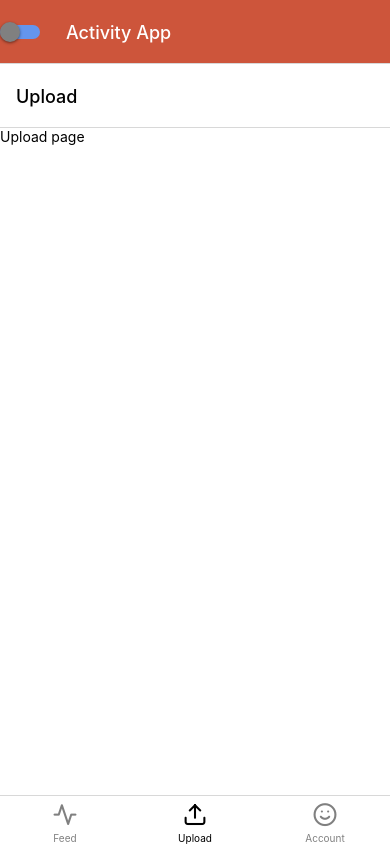
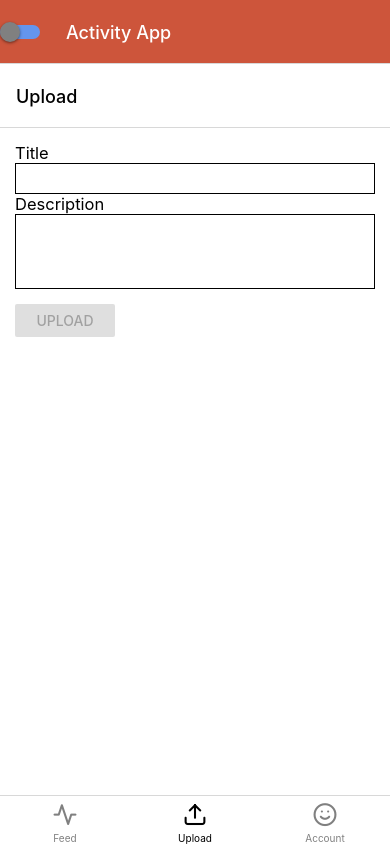
Before and after one commit to CameronDeMarco/CS-304, a React Native app: screen /Upload in a window 390 px wide. Built offline with nearby package versions, Linux system fonts and the light colour scheme.

Commit message:
basic user text entry
Basic form entries added for post.

```diff
--- a/Screens/UploadPage.jsx
+++ b/Screens/UploadPage.jsx
@@ -1,13 +1,52 @@
 import React from 'react';
-import { View, Text } from 'react-native';
+import { View, Text, Button, TextInput, StyleSheet } from 'react-native';
 import { useTheme } from '@react-navigation/native';
+import { RawButton, ScrollView } from 'react-native-gesture-handler';
 
 const UploadPage = () => {
     const theme = useTheme();
 
     return (
-    <Text>Upload page</Text>
+        <View style={{padding:15}}>
+            <View styles={styles.field}>
+                <Text style={styles.textField}>Title</Text>
+                <TextInput maxLength={50} style={{padding:5, borderWidth:1, fontSize:15}}></TextInput>
+            </View>
+            <ScrollView>
+                <Text style={styles.textField}>Description</Text>
+                <TextInput maxLength={150} style={styles.multiTextInput} multiline></TextInput>
+            </ScrollView>
+            <RawButton title="Add Media"></RawButton>
+            <View style={{paddingTop:15, width: 100, height: 100}}>
+                <Button title="Upload"  disabled />
+            </View>
+        </View>
+
     )
 }
 
+const styles = StyleSheet.create({
+    field:{
+        margin: 50,
+        padding: 50
+    },
+    textField:{
+        fontSize:16.5,
+    },
+    textInput:{
+        padding:5,
+        borderWidth:1,
+        fontSize:15,
+        height: 50,
+    },
+
+    multiTextInput:{
+        padding: 5,
+        height: 75,
+        borderWidth:1,
+        fontSize:15,
+        textAlignVertical:"top"
+    }
+});
+
 export default UploadPage;
```
